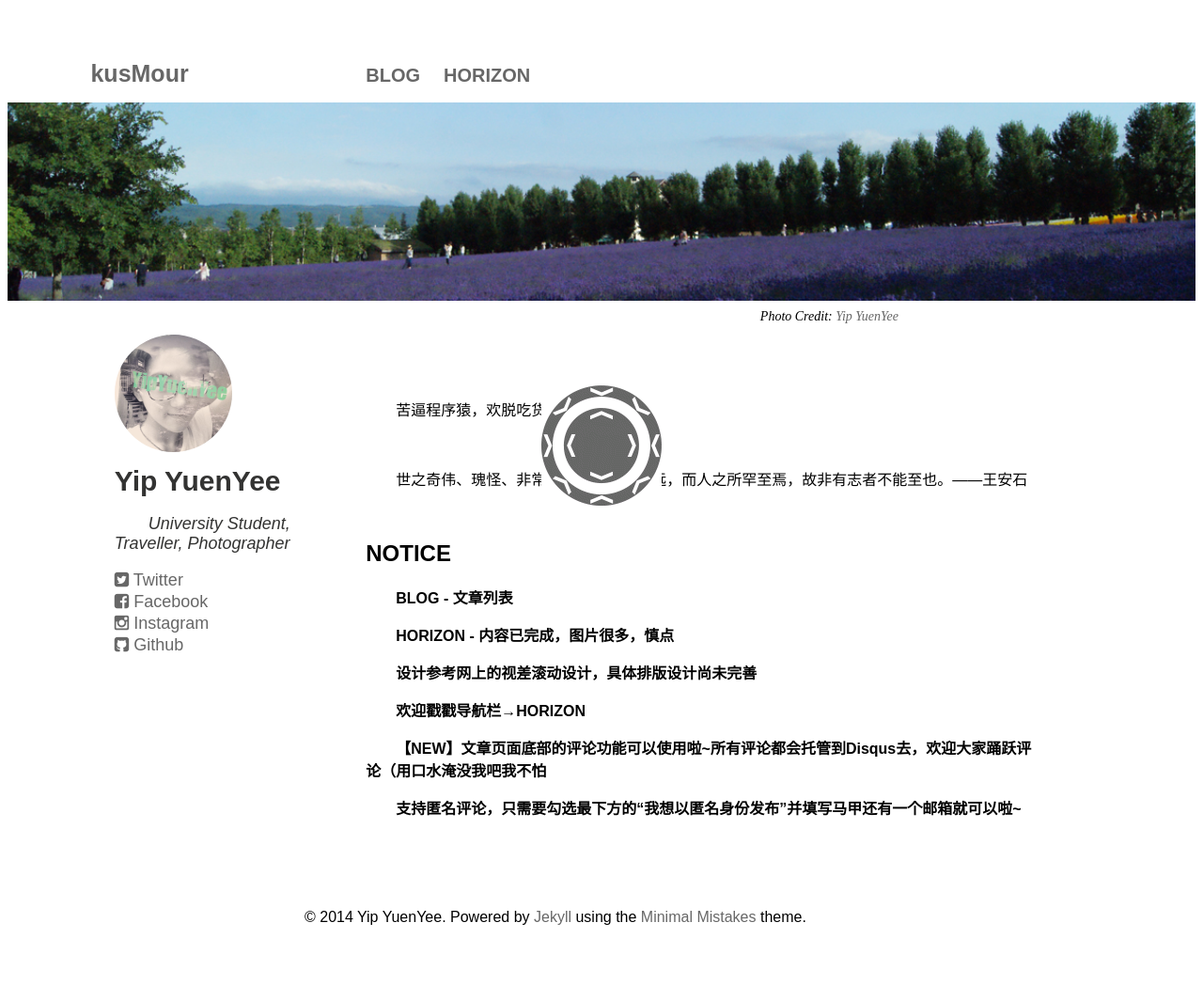
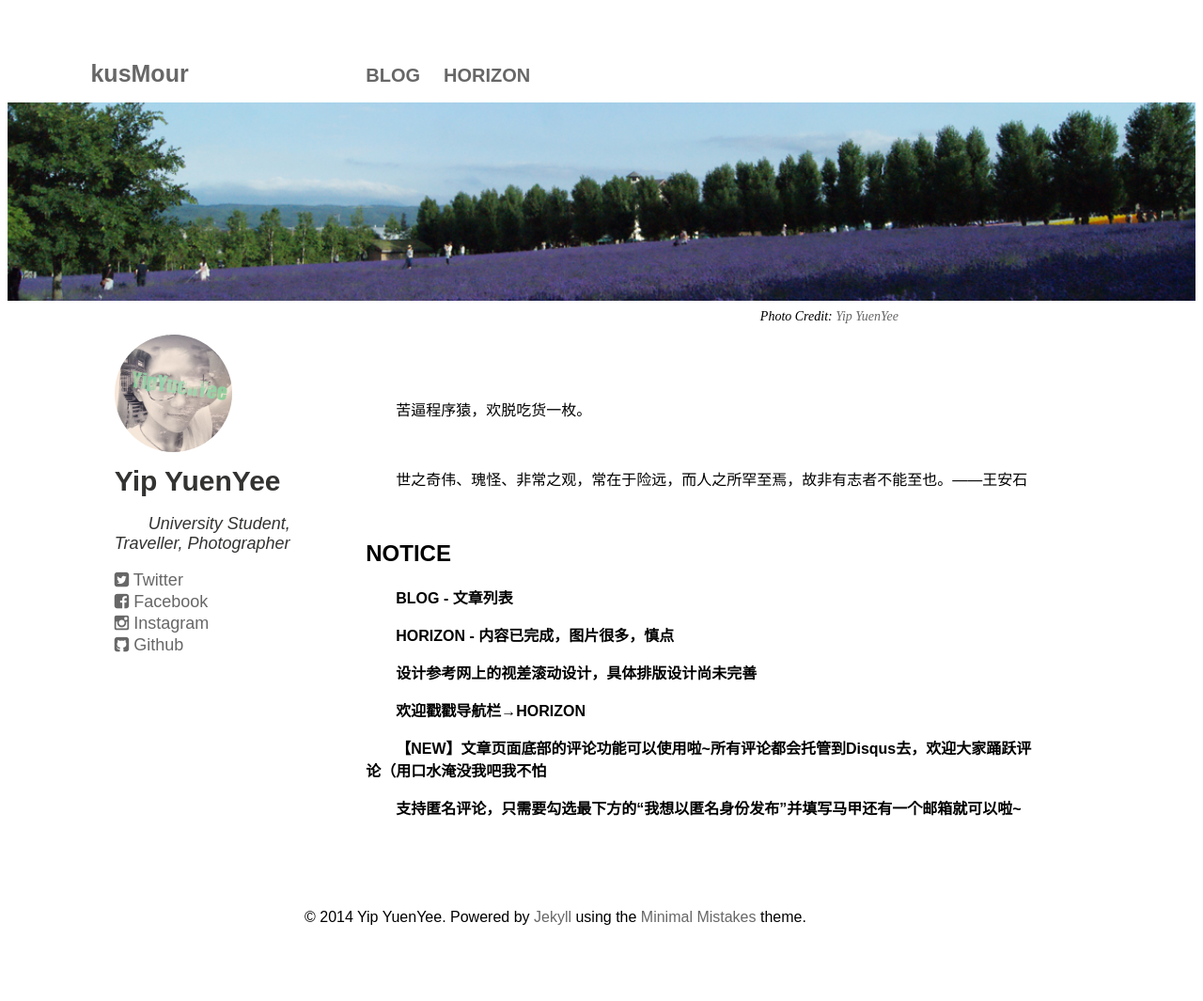
Before and after one commit to kusmour/blog_jekyll, a Jekyll site: the page built from index.html, in a window 1280 px wide. Shown: the whole page at 94% size. Built offline with Jekyll 4.4.1, drawn with Linux system fonts in a browser that asks for light colours.

Commit message:
add loading

```diff
--- a/_layouts/article.html
+++ b/_layouts/article.html
@@ -30,7 +30,10 @@
 
 	<body>
 
-		<div id = "loading"></div>
+		<div id = "loading">
+			<div id = "loading_gif"></div>
+			<p>LOADING...</p>
+		</div>
 
 		<div class = "navigation_bar">
 
--- a/index.html
+++ b/index.html
@@ -22,8 +22,6 @@
 	</head>
 
 	<body>
-
-		<div id = "loading"></div>
 
 		<div class = "navigation_bar">
 
--- a/js/article_page.js
+++ b/js/article_page.js
@@ -9,7 +9,3 @@
 		$(".illustration").css("width", width_ + "px");
 	});
 });
-
-$(window).load( function() {
-	$("#loading").hide();
-});
--- a/style/homepage.css
+++ b/style/homepage.css
@@ -4,14 +4,24 @@
 
 #loading {
 	z-index: 7;
-	padding: 5px 0px 5px 0px;
+	position: fixed;
+	width: 100%;
+	height: 100%;
+	background-color: white;
+}
+
+#loading_gif {
 	background: url('../photos/load1.gif') no-repeat center;
-	top: 45%;
-	left: 45%;
-	position: fixed;
-	margin: auto;
+	top: 37%;
+	left: 42%;
 	width: 128px;
 	height: 128px;
+}
+
+#loading p {
+	width: 100%;
+	margin: auto;
+	text-align: center;
 }
 
 a:link{
```
